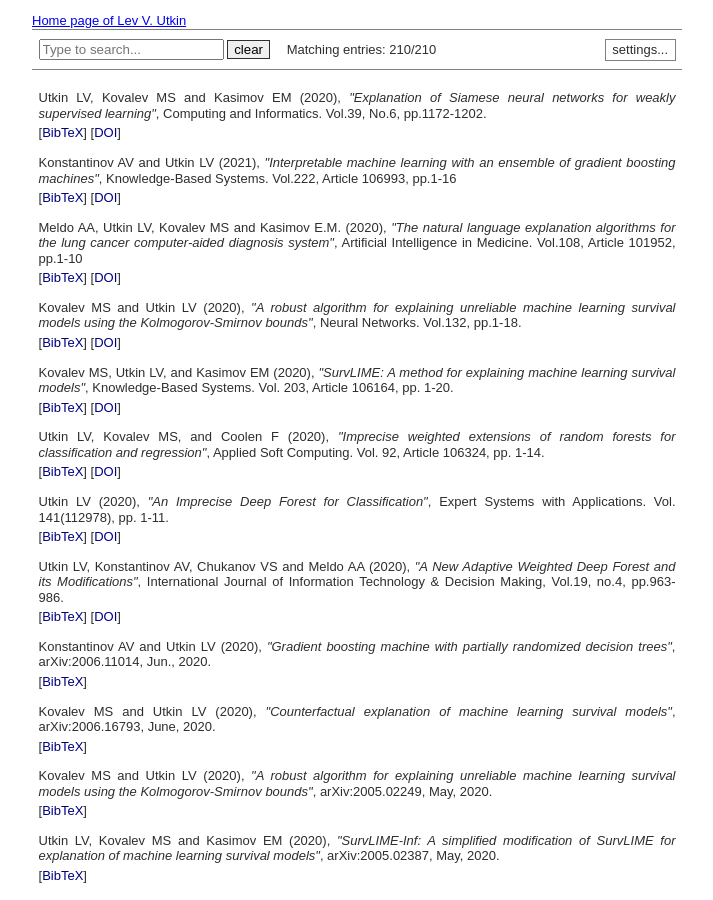
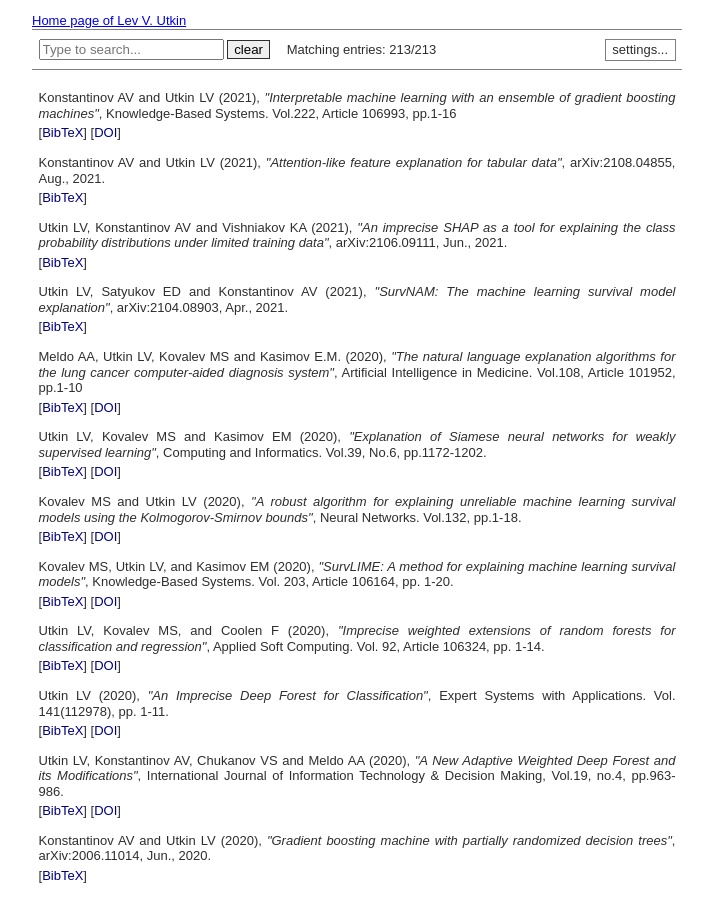
Before and after one commit to levutkin/levutkin.github.io, a Jekyll site: the page publications.html, which Jekyll copies as it is, in a window 1280 px wide and 900 px high. Shown: the whole window, without its empty margins (283-996 px from the left). Built offline with Jekyll 4.4.1, drawn with Linux system fonts in a browser that asks for light colours.

Commit message:
Update publications.html

```diff
--- a/publications.html
+++ b/publications.html
@@ -405,6 +405,95 @@ p.infolinks { margin: 0.3em 0em 0em 0em; padding: 0px; }
 <table id="qs_table" border="1">
 <tbody>
 
+
+<tr id="Konstantinov-Utkin-21" class="entry">
+	<td>Konstantinov AV and Utkin LV (2021), <i>"Interpretable machine learning with an ensemble of gradient boosting machines"</i>, Knowledge-Based Systems. Vol.222, Article 106993, pp.1-16
+	<p class="infolinks"> [<a href="javascript:toggleInfo('Konstantinov-Utkin-21','bibtex')">BibTeX</a>] [<a href="https://doi.org/10.1016/j.knosys.2021.106993" target="_blank">DOI</a>]</p>
+	</td>
+</tr>
+<tr id="bib_Konstantinov-Utkin-21" class="bibtex noshow">
+<td><b>BibTeX</b>:
+<pre>
+@article{Konstantinov-Utkin-21,
+  author  = {A.V. Konstantinov and L.V. Utkin},
+  journal = {Knowledge-Based Systems},
+  title   = {Interpretable machine learning with an ensemble of gradient boosting machines},
+  year    = {2021},
+  number  = {Article 106993},
+  pages   = {1--16},
+  volume  = {222},
+  doi     = {10.1016/j.knosys.2021.106993},
+}
+</pre></td>
+
+<tr id="Konstantinov-Utkin-21b" class="entry">
+	<td> Konstantinov AV and Utkin LV (2021), <i>"Attention-like feature explanation for tabular data"</i>, arXiv:2108.04855, Aug., 2021.
+	<p class="infolinks"> [<a href="javascript:toggleInfo('Konstantinov-Utkin-21b','bibtex')">BibTeX</a>]
+</td>
+</tr>
+<tr id="bib_Konstantinov-Utkin-21b" class="bibtex noshow">
+<td><b>BibTeX</b>:
+<pre>
+@unpublished{Konstantinov-Utkin-21b,
+	author = {A.V. Konstantinov and L.V. Utkin},
+	month = {Aug},
+	note = {arXiv:2108.04855},
+	title = {Attention-like feature explanation for tabular data},
+	year = {2021}}
+</pre></td>
+
+<tr id="Utkin-Konstantinov-Vishniakov-21" class="entry">
+	<td> Utkin LV, Konstantinov AV and Vishniakov KA (2021), <i>"An imprecise SHAP as a tool for explaining the class probability distributions under limited training data"</i>, arXiv:2106.09111, Jun., 2021.
+	<p class="infolinks"> [<a href="javascript:toggleInfo('Utkin-Konstantinov-Vishniakov-21','bibtex')">BibTeX</a>]
+</td>
+</tr>
+<tr id="bib_Utkin-Konstantinov-Vishniakov-21" class="bibtex noshow">
+<td><b>BibTeX</b>:
+<pre>
+@unpublished{Utkin-Konstantinov-Vishniakov-21,
+	author = {L.V. Utkin and A.V. Konstantinov and K.A. Vishniakov},
+	month = {Jun},
+	note = {arXiv:2106.09111},
+	title = {An imprecise {SHAP} as a tool for explaining the class probability distributions under limited training data},
+	year = {2021}}
+</pre></td>
+
+<tr id="Utkin-Satyukov-Konstantinov-2021" class="entry">
+	<td> Utkin LV,  Satyukov ED and Konstantinov AV (2021), <i>"SurvNAM: The machine learning survival model explanation"</i>, arXiv:2104.08903, Apr., 2021.
+	<p class="infolinks"> [<a href="javascript:toggleInfo('Utkin-Satyukov-Konstantinov-2021','bibtex')">BibTeX</a>]
+</td>
+</tr>
+<tr id="bib_Utkin-Satyukov-Konstantinov-2021" class="bibtex noshow">
+<td><b>BibTeX</b>:
+<pre>
+@unpublished{Utkin-Satyukov-Konstantinov-2021,
+	author = {L.V. Utkin and E.D. Satyukov and A.V. Konstantinov},
+	month = {Apr},
+	note = {arXiv:2104.08903},
+	title = {Surv{NAM}: The machine learning survival model explanation},
+	year = {2021}}
+</pre></td>
+
+<tr id="Meldo-Utkin-etal-2020" class="entry">
+	<td>Meldo AA, Utkin LV, Kovalev MS and Kasimov E.M. (2020), <i>"The natural language explanation algorithms for the lung cancer computer-aided diagnosis system"</i>, Artificial Intelligence in Medicine. Vol.108, Article 101952, pp.1-10
+	<p class="infolinks"> [<a href="javascript:toggleInfo('Meldo-Utkin-etal-2020','bibtex')">BibTeX</a>] [<a href="https://doi.org/10.1016/j.artmed.2020.101952" target="_blank">DOI</a>]</p>
+	</td>
+</tr>
+<tr id="bib_Meldo-Utkin-etal-2020" class="bibtex noshow">
+<td><b>BibTeX</b>:
+<pre>
+@article{Meldo-Utkin-etal-2020,
+  author  = {A.A. Meldo and L.V. Utkin and M.S. Kovalev and E.M. Kasimov},
+  journal = {Artificial Intelligence in Medicine},
+  title   = {The natural language explanation algorithms for the lung cancer computer-aided diagnosis system},
+  year    = {2020},
+  number  = {Article 101952},
+  pages   = {1--10},
+  volume  = {108},
+  doi     = {10.1016/j.artmed.2020.101952},
+}
+</pre></td>
+
 <tr id="Utkin-Kovalev-Kasimov-20" class="entry">
 <td>Utkin LV, Kovalev MS and Kasimov EM (2020), <i>"Explanation of Siamese neural networks for weakly supervised learning"</i>, Computing and Informatics.  Vol.39, No.6, pp.1172-1202.
 <p class="infolinks"> [<a href="javascript:toggleInfo('Utkin-Kovalev-Kasimov-20','bibtex')">BibTeX</a>] [<a href="https://doi.org/10.31577/cai_2020_6_1172" target="_blank">DOI</a>]</p>
@@ -422,46 +511,6 @@ p.infolinks { margin: 0.3em 0em 0em 0em; padding: 0px; }
 	title = {Explanation of Siamese neural networks for weakly supervised learning},
 	volume = {39},
 	year = {2020}
-}
-</pre></td>
-
-<tr id="Konstantinov-Utkin-21" class="entry">
-	<td>Konstantinov AV and Utkin LV (2021), <i>"Interpretable machine learning with an ensemble of gradient boosting machines"</i>, Knowledge-Based Systems. Vol.222, Article 106993, pp.1-16
-	<p class="infolinks"> [<a href="javascript:toggleInfo('Konstantinov-Utkin-21','bibtex')">BibTeX</a>] [<a href="https://doi.org/10.1016/j.knosys.2021.106993" target="_blank">DOI</a>]</p>
-	</td>
-</tr>
-<tr id="bib_Konstantinov-Utkin-21" class="bibtex noshow">
-<td><b>BibTeX</b>:
-<pre>
-@article{Konstantinov-Utkin-21,
-  author  = {A.V. Konstantinov and L.V. Utkin},
-  journal = {Artificial Intelligence in Medicine},
-  title   = {Interpretable machine learning with an ensemble of gradient boosting machines},
-  year    = {2021},
-  number  = {Article 106993},
-  pages   = {1--16},
-  volume  = {222},
-  doi     = {10.1016/j.knosys.2021.106993},
-}
-</pre></td>
-
-<tr id="Meldo-Utkin-etal-2020" class="entry">
-	<td>Meldo AA, Utkin LV, Kovalev MS and Kasimov E.M. (2020), <i>"The natural language explanation algorithms for the lung cancer computer-aided diagnosis system"</i>, Artificial Intelligence in Medicine. Vol.108, Article 101952, pp.1-10
-	<p class="infolinks"> [<a href="javascript:toggleInfo('Meldo-Utkin-etal-2020','bibtex')">BibTeX</a>] [<a href="https://doi.org/10.1016/j.artmed.2020.101952" target="_blank">DOI</a>]</p>
-	</td>
-</tr>
-<tr id="bib_Meldo-Utkin-etal-2020" class="bibtex noshow">
-<td><b>BibTeX</b>:
-<pre>
-@article{Meldo-Utkin-etal-2020,
-  author  = {A.A. Meldo and L.V. Utkin and M.S. Kovalev and E.M. Kasimov},
-  journal = {Artificial Intelligence in Medicine},
-  title   = {The natural language explanation algorithms for the lung cancer computer-aided diagnosis system},
-  year    = {2020},
-  number  = {Article 101952},
-  pages   = {1--10},
-  volume  = {108},
-  doi     = {10.1016/j.artmed.2020.101952},
 }
 </pre></td>
 
```
